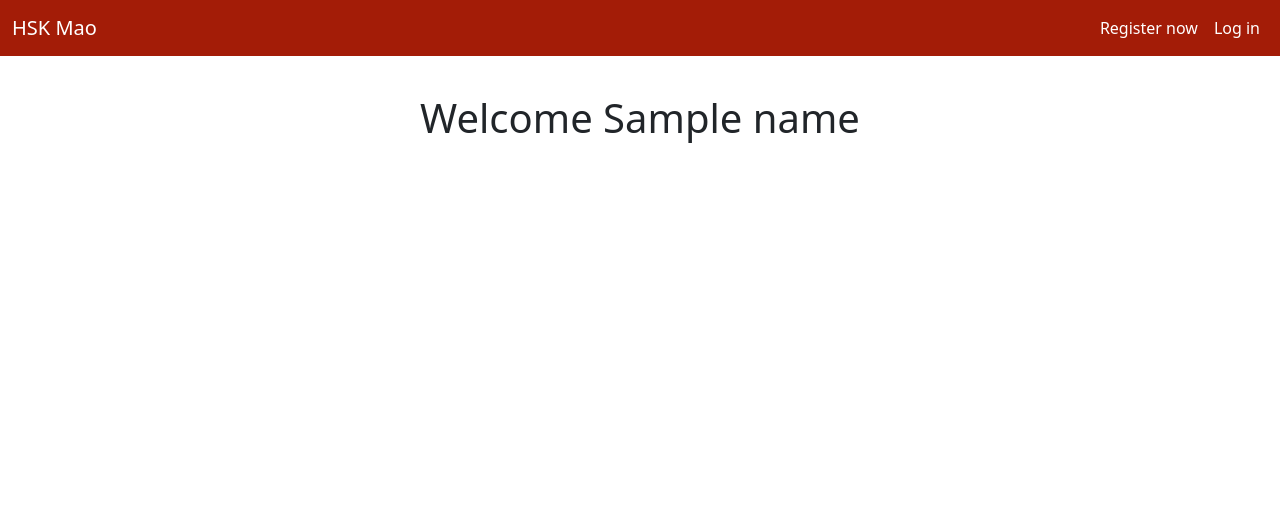
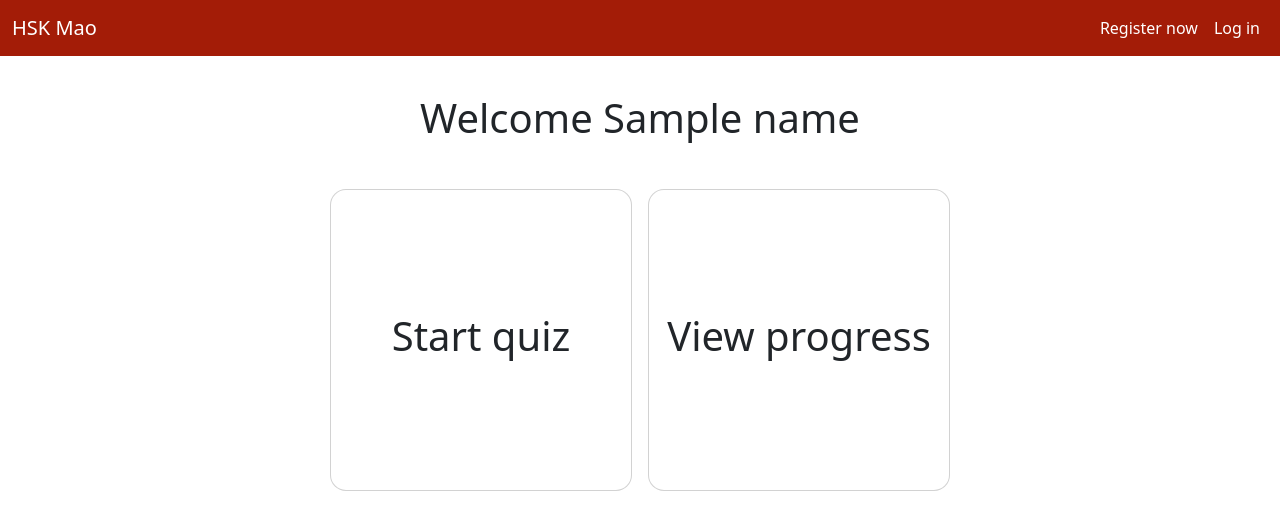
Before and after one commit to Ava-HW/hsk_vocab, a Python web app: template templates/user_home.html in a window 1280 px wide. Shown: the top 530 px of the page. Run offline with Jinja, Linux system fonts and the light colour scheme; the template is opened without the code that fills it: most values are stand-ins (such as "Sample title", 1, 10 or a date in 2020); some libraries are stand-ins or nearby versions.

Commit message:
Added button links to user home page

```diff
--- a/static/styles.css
+++ b/static/styles.css
@@ -164,3 +164,20 @@ td, th {
 .progress-bar-new{
     background-color: #756f65;
 }
+
+.link-card{
+    height: 300px;
+    width: 300px;
+    border-radius: 2%;
+    transition: box-shadow 0.3s ease-in-out;
+}
+
+.link-card .card-body{
+    height: 100%;
+    justify-content: center;
+    align-items: center;
+}
+
+.link-card:hover{
+    box-shadow: 0 1rem 1rem #DEE2E6 !important;
+}
--- a/templates/user_home.html
+++ b/templates/user_home.html
@@ -6,62 +6,17 @@
     <h1>Welcome {{ name }} </h1>
 </div>
 
-<div class = "d-flex flex-column justify-content-center align-items-center container">
-
+<div class = "d-flex gap-3 flex-md-row justify-content-center align-items-center container" style="padding-top: 3%;">
+    <a class= "card rounded-4" href="/start_quiz" style="text-decoration: none;">
+        <div class="card-body link-card d-flex align-items-center justify-content-center">
+            <h1>Start quiz</h1>
+        </div>
+    </a>
+    <a class="card rounded-4" href="/progress" style="text-decoration: none;">
+        <div class="card-body link-card d-flex align-items-center justify-content-center">
+            <h1>View progress</h1>
+        </div>
+    </a>
 </div>
 
-<script>
-document.addEventListener('DOMContentLoaded', function() {
-    const statusLinks = document.querySelectorAll('.status-link');
-
-    statusLinks.forEach(link => {
-        link.addEventListener('click', function(e) {
-            e.preventDefault();
-
-            const selectedStatus = this.textContent.trim();
-            const wordId = this.getAttribute('data-word-id');
-            const dropdownButton = this.closest('.dropdown').querySelector('.btn-progress');
-            const originalStatus = dropdownButton.textContent.trim();
-
-            dropdownButton.textContent = selectedStatus;
-
-            // change button color to new progress level
-            dropdownButton.classList.remove(
-                'progress-not_learned',
-                'progress-learned',
-                'progress-learning'
-            );
-
-            dropdownButton.classList.add(
-                'progress-' + selectedStatus.toLowerCase().replace(' ', '_')
-            );
-
-            // Send request to flask server to update status
-            fetch('/update_progress', {
-                method: 'POST',
-                headers: {
-                    'Content-Type': 'application/json',
-                },
-                body: JSON.stringify({
-                    word_id: wordId,
-                    status: selectedStatus
-                })
-            })
-            .then(response => response.json())
-            .then(data => {
-                // if update request fails, then change button to original state
-                if (!data.success) {
-                    dropdownButton.textContent = originalStatus;
-                    dropdownButton.classList.add('progress-' + originalStatus.toLowerCase().replace(" ", "_"))
-                };
-            })
-            .catch(error => {
-                console.error('Error:', error);
-                dropdownButton.textContent = originalStatus;
-            });
-        });
-    });
-});
-</script>
-
 {% endblock %}
```
Also changed, not shown: templates/progress.html (+54 -0 lines).
